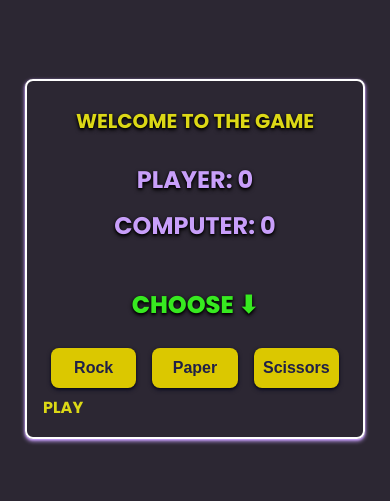
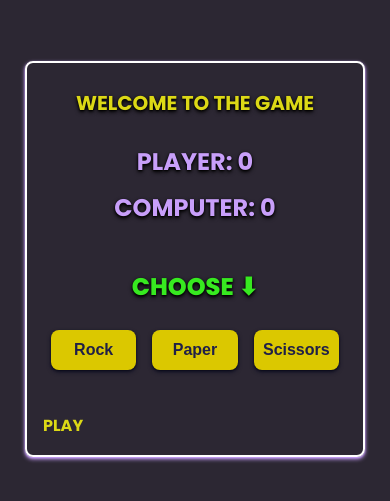
Before and after one commit to Zack1o1/rps, a website: page index.html in a window 390 px wide. Shown: the part 163-664 px from the top of the page. Drawn offline with Linux system fonts and the light colour scheme.

Commit message:
play music btn css fixed for mobile devices

```diff
--- a/src/style.css
+++ b/src/style.css
@@ -156,7 +156,7 @@ body {
 @media (max-width:722px) {
     .container{
         width: 512px;
-        height: 440px;
+        height: 464px;
     }
     .players_container{
         flex-direction: column;
@@ -172,7 +172,7 @@ body {
 @media (max-width:540px) {
     .container{
         width: 340px;
-        height: 360px;
+        height: 396px;
     }
     .heading{
         font-size: 20px;
```
